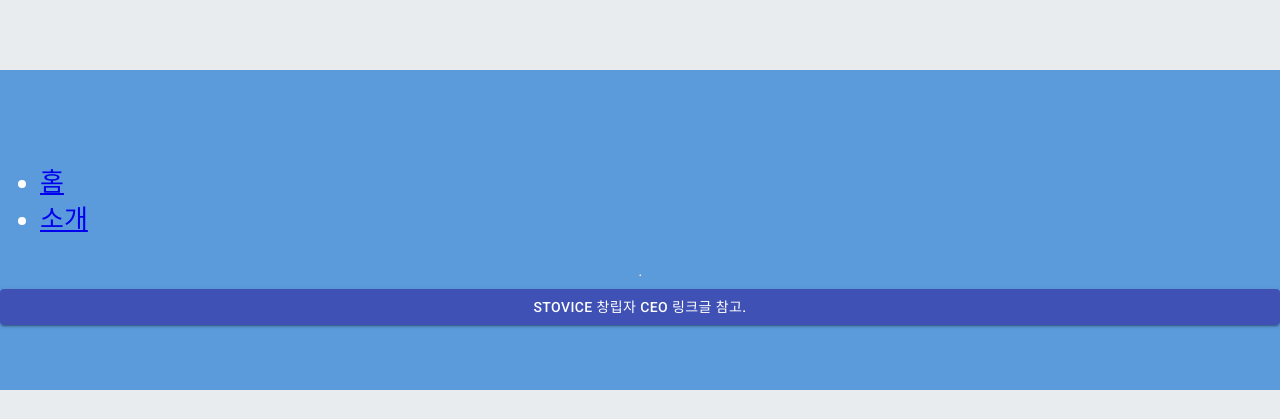
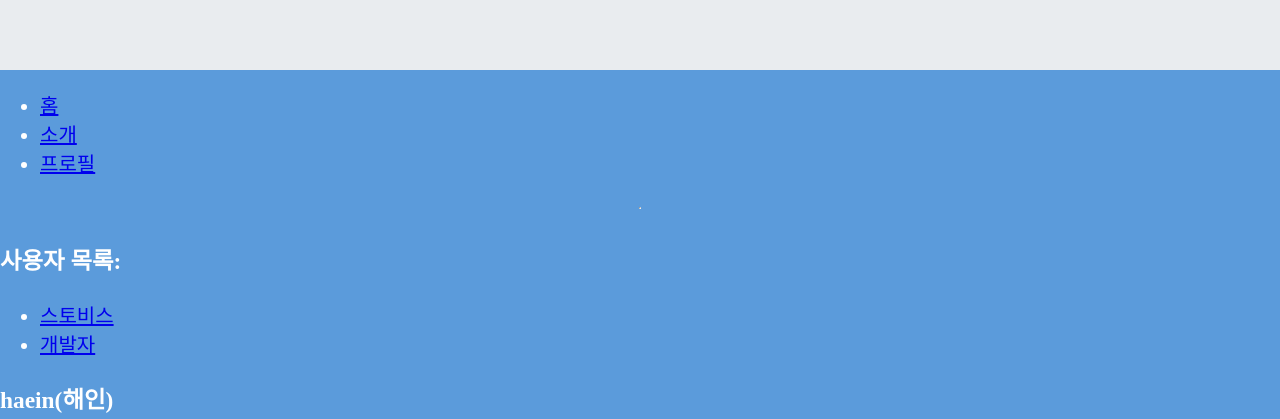
Before and after one commit to 2haein/stovice_react, a React (Create React App) app: page /profiles/haein in a window 1280 px wide. Shown: the part 533-952 px from the top of the page. Before the commit the page ends 923 px from the top, so only its background shows below. Built offline with nearby package versions, Linux system fonts and the light colour scheme; the HTML template or start-up script is replaced by a standard one.

Commit message:
route add

```diff
--- a/package.json
+++ b/package.json
@@ -9,8 +9,9 @@
     "@testing-library/react": "^11.2.2",
     "@testing-library/user-event": "^12.6.0",
     "classnames": "^2.2.6",
+    "node-sass": "^4.14.1",
+    "qs": "^6.9.6",
     "react": "^17.0.1",
-    "node-sass": "^4.14.1",
     "react-dom": "^17.0.1",
     "react-icons": "^4.2.0",
     "react-router-dom": "^5.2.0",
--- a/src/About.js
+++ /dev/null
@@ -1,12 +0,0 @@
-import React from 'react';
-
-const About = () => {
-  return (
-    <div>
-      <h1>소개</h1>
-      <p>이 project는 주식의 기초를 알려주는 곳이비낟.</p>
-    </div>
-  );
-};
-
-export default About;
--- a/src/App.css
+++ b/src/App.css
@@ -21,7 +21,7 @@
   align-items: left;
   justify-content:center;
   margin-top: 10vh;
-  font-size: calc(10px + 2vmin);
+  font-size: 20px;
   color: white;
 }
 
--- a/src/App.js
+++ b/src/App.js
@@ -1,18 +1,19 @@
 import React, { useCallback, useRef, useState } from 'react';
 import { Link, Route } from 'react-router-dom';
-import About from './About';
+import About from './route/About';
 import Button from '@material-ui/core/Button';
 import './App.css';
 import TodoInsert from './components/TodoInsert';
 import TodoList from './components/TodoList';
 import TodoTemplate from './components/TodoTemplate';
-import Home from './Home';
+import Home from './route/Home';
 import { makeStyles } from '@material-ui/core/styles';
 import AppBar from '@material-ui/core/AppBar';
 import Toolbar from '@material-ui/core/Toolbar';
 import Typography from '@material-ui/core/Typography';
 import IconButton from '@material-ui/core/IconButton';
 import MenuIcon from '@material-ui/icons/Menu';
+import Profiles from './route/Profiles';
 
 const App = () => {
   const useStyles = makeStyles((theme) => ({
@@ -107,10 +108,14 @@ const App = () => {
           <li>
             <Link to="/about">소개</Link>
           </li>
+          <li>
+            <Link to="/profiles">프로필</Link>
+          </li>
         </ul>
         <hr />
         <Route path="/" component={Home} exact={true} />
-        <Route path="/about" component={About} />
+        <Route path={['/about', '/info']} component={About} />
+        <Route path="/profiles" component={Profiles} />
         <Button
           className="Main-link"
           variant="contained"
--- /dev/null
+++ b/src/route/About.js
@@ -0,0 +1,18 @@
+import React from 'react';
+import qs from 'qs';
+
+const About = ({ location }) => {
+  const query = qs.parse(location.search, {
+    ignoreQueryPrefix: true,
+  });
+  const showDetail = query.detail === 'true';
+  return (
+    <div>
+      <h1>소개</h1>
+      <p>이 project는 주식의 기초를 알려주는 곳입니다.</p>
+      {showDetail && <p>detail값을 true로 설정했습니다.</p>}
+    </div>
+  );
+};
+
+export default About;
--- /dev/null
+++ b/src/route/Profile.js
@@ -0,0 +1,30 @@
+import React from 'react';
+
+const data = {
+  stovice: {
+    name: '스토비스',
+    description: '스토비스 주식관련 알리미',
+  },
+  haein: {
+    name: '해인',
+    description: '스토비스 개발자입니다.',
+  },
+};
+
+const Profile = ({ match }) => {
+  const { username } = match.params;
+  const profile = data[username];
+  if (!profile) {
+    return <div>존재하지 않는 사용자입니다.</div>;
+  }
+  return (
+    <div>
+      <h3>
+        {username}({profile.name})
+      </h3>
+      <p>{profile.description}</p>
+    </div>
+  );
+};
+
+export default Profile;
--- /dev/null
+++ b/src/route/Profiles.js
@@ -0,0 +1,27 @@
+import React from 'react';
+import { Link, Route } from 'react-router-dom';
+import Profile from './Profile';
+
+const Profiles = () => {
+  return (
+    <div>
+      <h3>사용자 목록:</h3>
+      <ul>
+        <li>
+          <Link to="/profiles/stovice">스토비스</Link>
+        </li>
+        <li>
+          <Link to="/profiles/haein">개발자</Link>
+        </li>
+      </ul>
+      <Route
+        path="/profiles"
+        exact
+        render={() => <div>사용자를 선택해주세요.</div>}
+      />
+      <Route path="/profiles/:username" component={Profile} />
+    </div>
+  );
+};
+
+export default Profiles;
```
Also changed, not shown: src/deprecated/App.deprecated.js (renamed from src/App.deprecated.js, +9 -9 lines), src/route/Home.js (renamed from src/Home.js), 2 other files (tests, documents, lock files or other folders).
